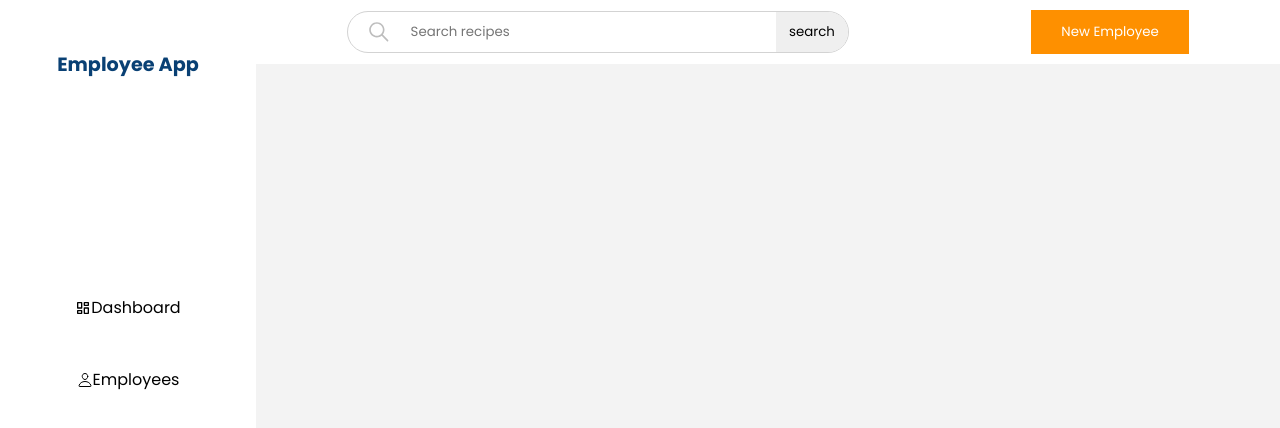
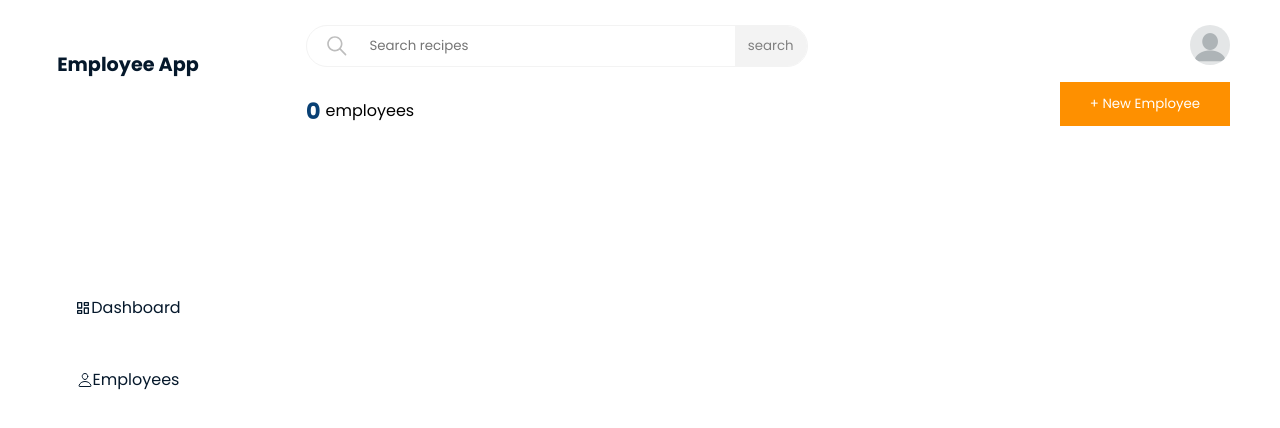
Before and after one commit to Lspacedev/employee-app, a React (Create React App) app: page / in a window 1280 px wide. Shown: the top 428 px of the page. Built offline with nearby package versions, Linux system fonts and the light colour scheme.

Commit message:
updated styles, flex

```diff
--- a/src/App.css
+++ b/src/App.css
@@ -45,7 +45,7 @@ body {
 .logo {
   font-size: 1.2rem;
   font-weight: bold;
-  color: #094074;
+  color: #05182b;
   margin: 0px 0px 150px 0px;
   padding: 50px 0px;
 }
@@ -56,6 +56,12 @@ body {
   display: flex;
   justify-content: center;
   align-items: center;
+  color: #05182b;
+}
+.SidebarLinks:hover {
+  background-color: #ffecd3;
+  color: #094074;
+  border-radius: 0px 15px 15px 0px;
 }
 .Main {
   grid-column: 2/6;
@@ -72,20 +78,31 @@ body {
 
 .header {
   display: flex;
-  justify-content: space-around;
-  align-items: center;
+  flex-direction: column;
   padding: 10px 0px;
+}
+.search-profile {
+  display: flex;
+  justify-content: space-between;
+  padding: 15px 50px;
+}
+
+.count-add {
+  display: flex;
+  justify-content: space-between;
+  padding: 0px 50px;
 }
 
 .search-div {
-  flex: 90%;
+  align-self: center;
+  width: 90%;
   max-width: 500px;
   height: 40px;
   padding: 0px;
 
   display: flex;
   border-radius: 40px;
-  border: 1px solid #d3d3d3;
+  border: 1px solid #f3f3f3;
 }
 
 .search-div input[type="search"] {
@@ -113,12 +130,36 @@ body {
   border-radius: 0px 40px 40px 0px;
   border: none;
   cursor: pointer;
+  background-color: #f3f3f3;
+  color: gray;
 }
 #search-btn:hover {
   background-color: rgb(216, 216, 216);
 }
 .search-icon-btn {
   display: none;
+}
+.ProfileIcon {
+  display: flex;
+  margin: 0px;
+  width: 40px;
+  height: 40px;
+}
+
+.ProfileIcon img {
+  width: 100%;
+  height: 100%;
+  border-radius: 50%;
+}
+.employee-count {
+  display: flex;
+  align-items: center;
+  gap: 5px;
+}
+.employee-count div {
+  font-size: 1.4rem;
+  font-weight: bold;
+  color: #094074;
 }
 
 .Form {
@@ -222,7 +263,8 @@ body {
   flex-wrap: wrap;
   flex: 4;
   gap: 25px;
-  background-color: rgb(243, 243, 243);
+
+  /*background-color: rgb(243, 243, 243);*/
 }
 
 .employees-display li {
@@ -233,10 +275,10 @@ body {
   max-width: 250px;
   padding: 0px 15px;
 
-  background-color: white;
+  /*background-color: white;*/
   border-radius: 10px;
 
-  box-shadow: 1px 1px 5px rgb(221, 221, 221);
+  /*box-shadow: 1px 1px 5px rgb(221, 221, 221);*/
   display: flex;
   flex-direction: column;
   justify-content: center;
@@ -316,6 +358,7 @@ body {
 .profile-pic img {
   width: 100%;
   height: 100%;
+  border-radius: 50%;
 }
 
 .profile-name .name {
@@ -328,10 +371,14 @@ body {
   width: 200px;
   word-wrap: break-word;
 
-  font-weight: bold;
+  font-weight: 400;
   font-size: 0.8rem;
   text-align: start;
   margin: 0px;
+}
+.fname-sname {
+  color: #031220;
+  font-weight: 500;
 }
 .department-date {
   display: flex;
@@ -342,8 +389,8 @@ body {
 
 .department-value,
 .date-value {
-  font-weight: bold;
-  color: black;
+  font-weight: 600;
+  color: #031220;
   text-align: start;
   margin: 0px;
   padding: 0px;
@@ -378,6 +425,7 @@ body {
   margin: 0px;
   word-break: break-all;
   font-size: 0.8rem;
+  color: #031220;
 }
 .cancel-update {
   text-align: end;
@@ -416,6 +464,7 @@ body {
   font-size: 0.8rem;
   margin: 0px;
   text-align: start;
+  color: #031220;
 }
 
 .delete:hover {
@@ -453,7 +502,11 @@ body {
     flex-direction: column;
     padding: 0;
     margin: 0;
-    height: inherit;
+  }
+
+  .search-profile {
+    flex-direction: column-reverse;
+    align-items: center;
   }
 
   .Main {
--- a/src/components/addEmployee.js
+++ b/src/components/addEmployee.js
@@ -11,7 +11,7 @@ function AddEmployee({ count, handleAddEmployees }) {
   return (
     <div className="Add">
       <div className="Add-div">
-        <button onClick={toggleClicked}>New Employee</button>
+        <button onClick={toggleClicked}>+ New Employee</button>
       </div>
       {clicked && (
         <Form
--- a/src/components/displayEmployees.js
+++ b/src/components/displayEmployees.js
@@ -3,6 +3,7 @@ import Employee from "./employee";
 import useLocalStorage from "./useLocalStorage";
 import { IoIosSearch } from "react-icons/io";
 import AddEmployee from "./addEmployee";
+import ProfileIcon from "./profileIcon";
 
 function DisplayEmployees({
   employees,
@@ -71,6 +72,7 @@ function DisplayEmployees({
   return (
     <div className="Display">
       <div className="header">
+        <div className="search-profile">
           <div className="search-div">
             <div id="search-icon-div">
               <IoIosSearch
@@ -91,11 +93,19 @@ function DisplayEmployees({
               search
             </button>
           </div>
+          <ProfileIcon />
+        </div>
+        <div className="count-add">
+          <div className="employee-count">
+            <div>{employees.length}</div> <p> employees</p>
+          </div>
+
           <AddEmployee
             handleAddEmployees={handleAddEmployees}
             handleResubmit={handleResubmit}
             handleUpdate={handleUpdate}
           />
+        </div>
       </div>
 
       <ul className="employees-display">
--- a/src/components/employee.js
+++ b/src/components/employee.js
@@ -177,7 +177,7 @@ function Employee({
           <div className="profile-name">
             <div className="profile-pic">{pic && <img src={pic} />}</div>
             <div className="name">
-              <div>{name + " " + surname}</div>
+              <div className="fname-sname">{name + " " + surname}</div>
               <div className="position">{position}</div>
             </div>
           </div>
--- /dev/null
+++ b/src/components/profileIcon.js
@@ -0,0 +1,9 @@
+function ProfileIcon() {
+  return (
+    <div className="ProfileIcon">
+      <img src="/images/profile.png" alt="profile" />
+    </div>
+  );
+}
+
+export default ProfileIcon;
```
Also changed, not shown: public/images/profile.png (added). Lines whose indentation alone changed are shown as unchanged.
